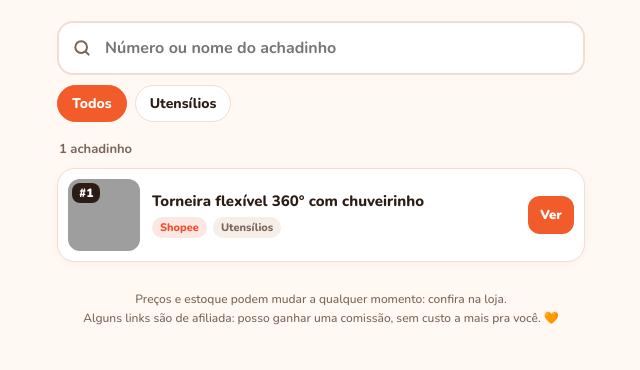
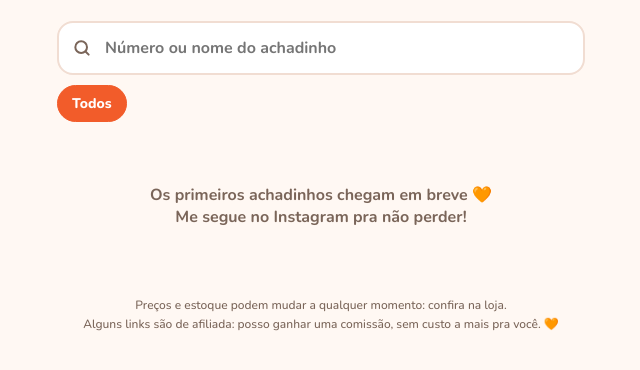
Before and after one commit to garimpei-ju/garimpei-ju.github.io, a plain HTML site: page index.html in a window 1280 px wide. Shown: the part 298-668 px from the top of the page, without its empty margins (319-959 px from the left). Drawn offline with nearby package versions, Linux system fonts and the light colour scheme; grey boxes are pictures that could not be loaded.

Commit message:
Remove torneira; pagina aguardando primeiros achadinhos

```diff
--- a/index.html
+++ b/index.html
@@ -98,7 +98,7 @@
 </div>
 
 <script>
-const DADOS = {"itens": [{"num": 1, "nome": "Torneira flexível 360° com chuveirinho", "categoria": "Utensílios", "loja": "Shopee", "link": "https://s.shopee.com.br/7VI4aEqaFz", "imagem": "https://down-br.img.susercontent.com/file/sg-11134201-8258e-mt4uwt4gdh4x78", "adicionado": "2026-11-18"}], "categorias": ["Utensílios"]};
+const DADOS = {"itens": [], "categorias": []};
 const lista = document.getElementById('lista');
 const chips = document.getElementById('chips');
 const q = document.getElementById('q');
@@ -125,6 +125,11 @@ function render(){
     if (ehNumero) return String(a.num) === termo;
     return sem(a.nome + ' ' + a.categoria + ' ' + a.loja).includes(termo);
   });
+  if (!DADOS.itens.length){
+    contagem.textContent = '';
+    lista.innerHTML = '<p class="vazio">Os primeiros achadinhos chegam em breve 🧡<br>Me segue no Instagram pra não perder!</p>';
+    return;
+  }
   contagem.textContent = itens.length === 1 ? '1 achadinho' : itens.length + ' achadinhos';
   if (!itens.length){
     lista.innerHTML = '<p class="vazio">Não achei esse achadinho 😕<br>Confere o número ou tenta outra palavra.</p>';
```
